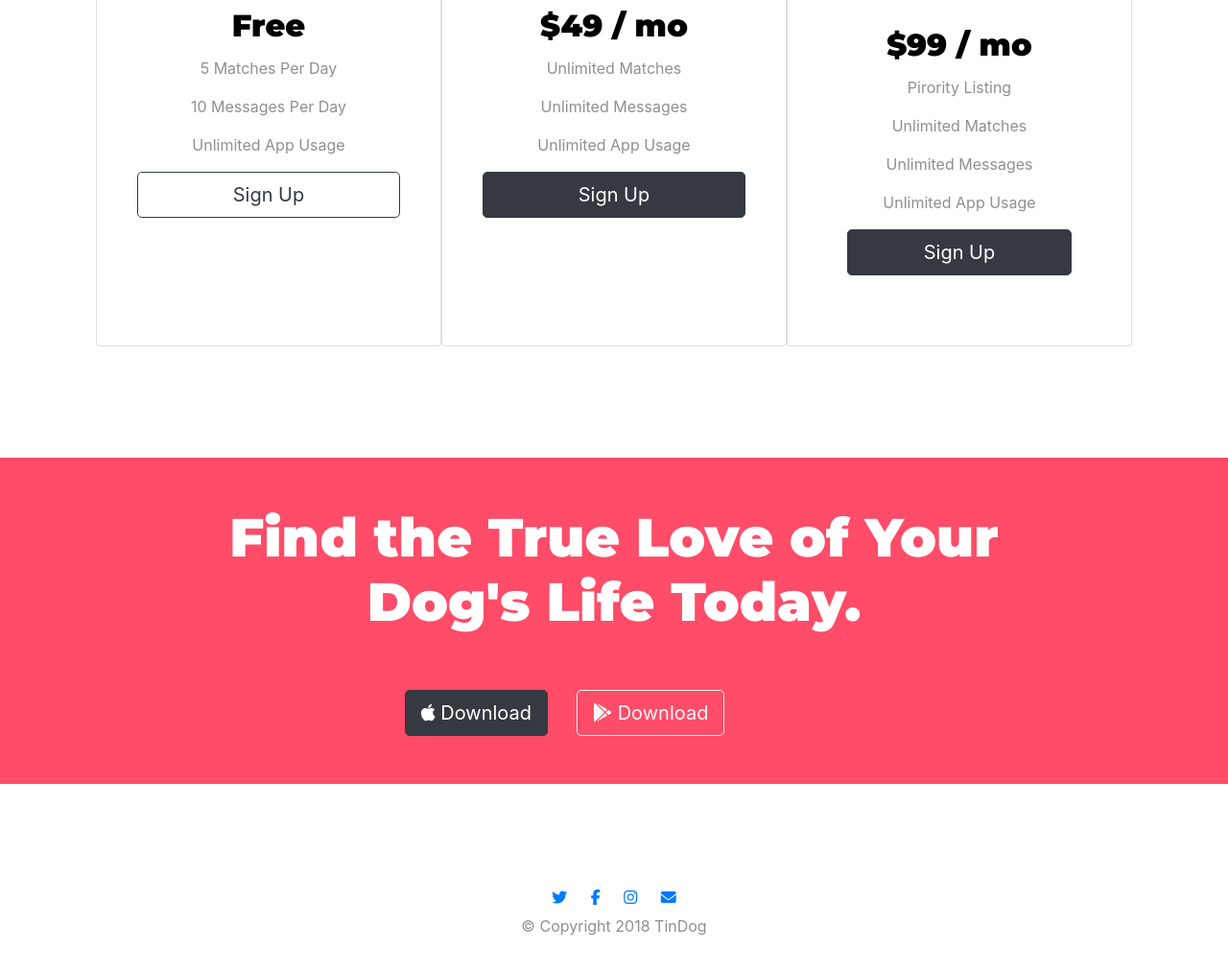
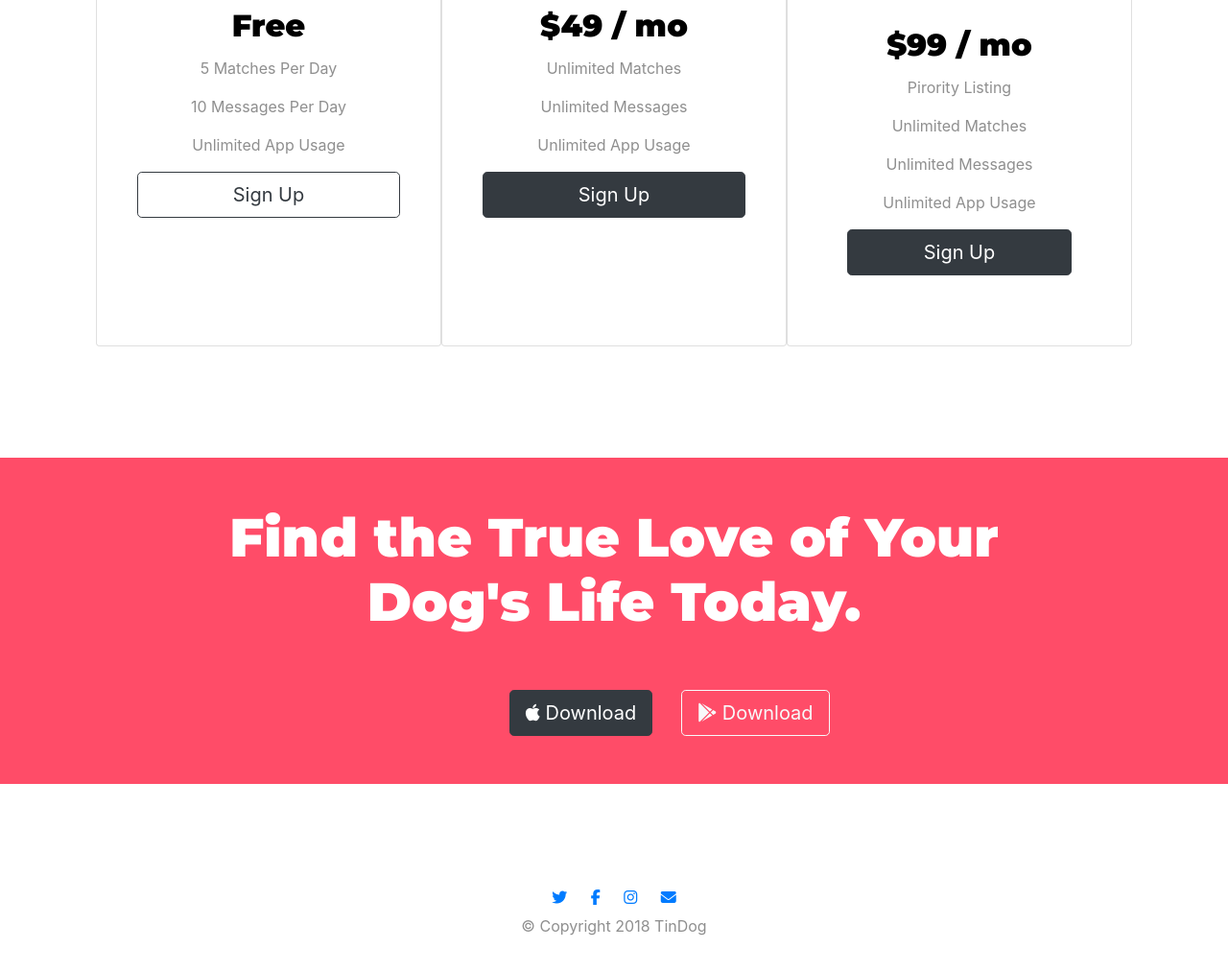
Before and after one commit to kavin1002/Tindog, a plain HTML site: page index.html in a window 1280 px wide. Shown: the part 2176-3189 px from the top of the page at 96% size. Drawn offline with nearby package versions, Linux system fonts and the light colour scheme.

Commit message:
Update index.html

```diff
--- a/index.html
+++ b/index.html
@@ -169,7 +169,7 @@
 
         <h3 class="cta-text">Find the True Love of Your Dog's Life Today.</h3>
         <div class="row down-btn fluid-container">
-          <div class="col-md-4 col-sm-4">
+          <div class="col-lg-5 col-md-4 col-sm-4">
 
           </div>
         <button type="button" class="down-btnn btn btn-dark btn-lg" style="margin-right:30px;"><i class="fab fa-apple"></i> Download</button>
```
